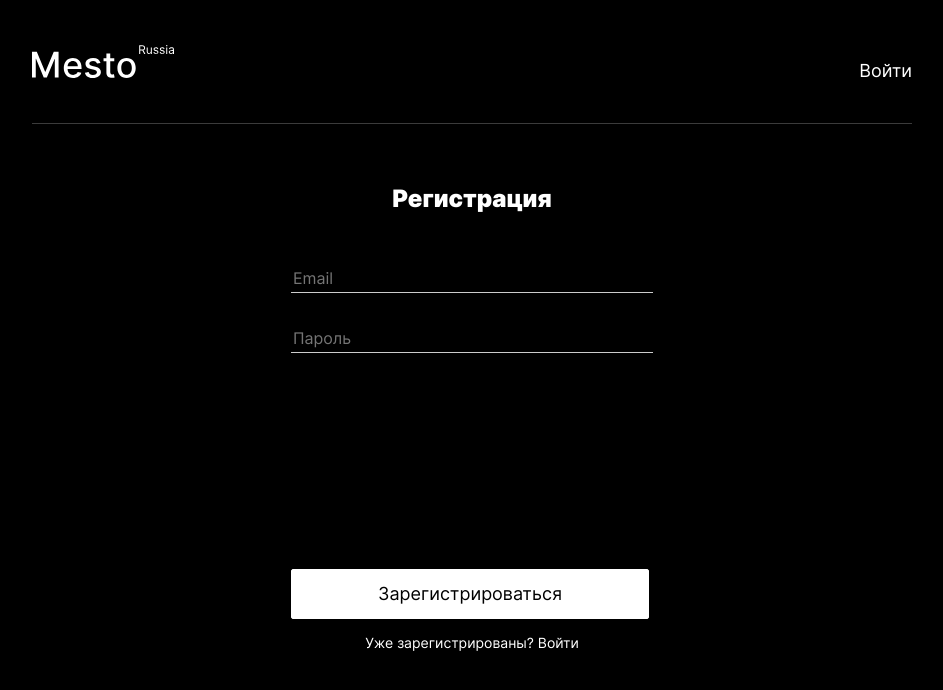
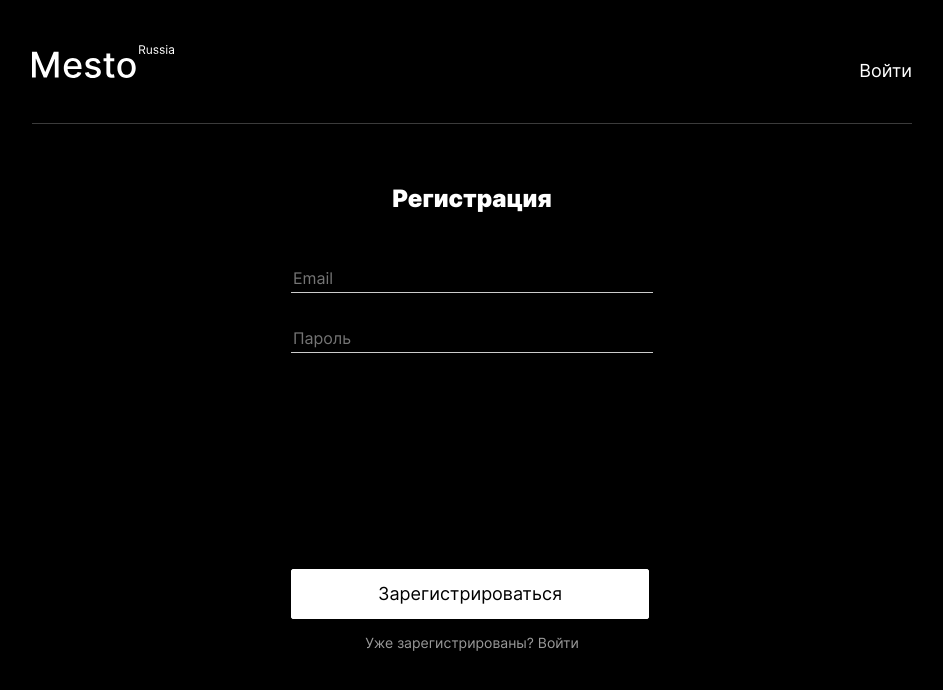
Before and after one commit to katokinawa/react-mesto-auth, a React (Create React App) app: page /sign-up in a window 1280 px wide. In both pictures the pointer is over the link "Уже зарегистрированы? Войти". Shown: the top 690 px of the page, without its empty margins (168-1111 px from the left). Built offline with nearby package versions, Linux system fonts and the light colour scheme.

Commit message:
feat: auth link opacity

```diff
--- a/src/blocks/authorization/__link/authorization__link.css
+++ b/src/blocks/authorization/__link/authorization__link.css
@@ -6,3 +6,7 @@
     text-decoration: none;
     margin-top: 15px;
 }
+
+.authorization__link:hover {
+    opacity: 0.6;
+}
```
